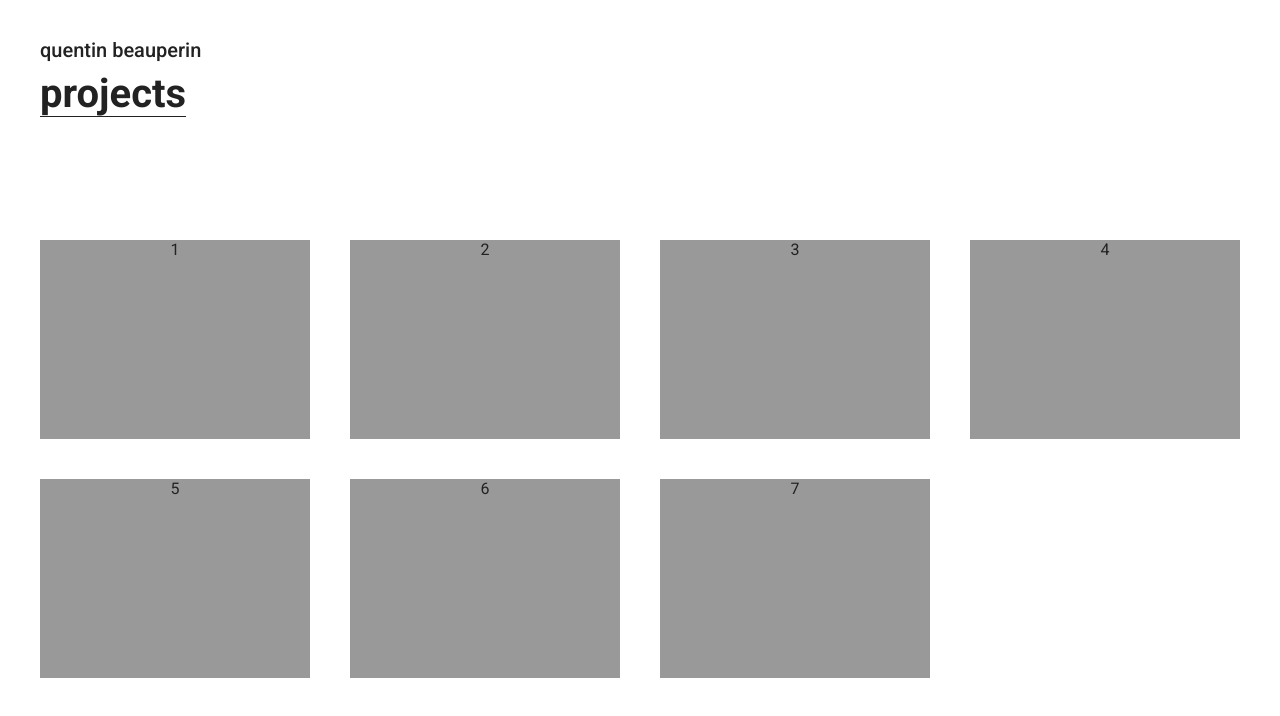
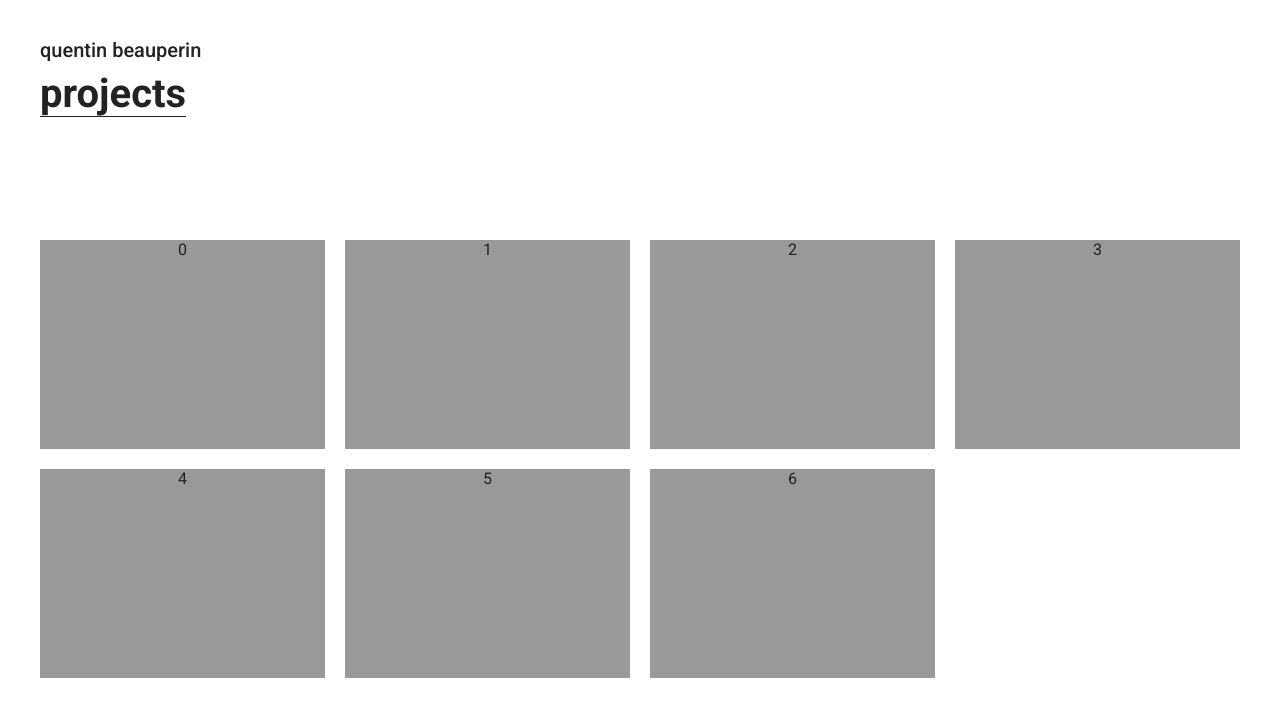
Before and after one commit to qbeauperin/portfolio, a React (Create React App) app: page /projects in a window 1280 px wide. Shown: the top 716 px of the page. Built offline with nearby package versions, Linux system fonts and the light colour scheme.

Commit message:
Add transitions on projects

```diff
--- a/package.json
+++ b/package.json
@@ -6,7 +6,8 @@
     "react": "^15.5.4",
     "react-dom": "^15.5.4",
     "react-helmet": "^5.0.3",
-    "react-router-dom": "^4.1.1"
+    "react-router-dom": "^4.1.1",
+    "react-transition-group": "^1.1.3"
   },
   "devDependencies": {
     "react-scripts": "0.9.5"
--- a/src/index.css
+++ b/src/index.css
@@ -96,26 +96,27 @@ main {
 .projects {
     overflow: hidden;
     width: 100%;
-    padding: 20px;
+    padding: 30px;
 }
     .projects .project {
         float: left;
         width: 25%;
-        padding: 20px;
+        padding: 10px;
         opacity: 1;
         left: 0;
         top: 0;
-        transition: opacity .8s .4s, top .8s .4s, left .8s .4s;
+        transform: scale(1);
+        transition: opacity .4s .4s, transform .4s .4s;
     }
+    .projects .project.grid-appear,
     .projects .project.grid-enter {
         opacity: 0;
-        left: 40px;
-        top: 40px;
+        transform: scale(0.8);
     }
+    .projects .project.grid-appear-active,
     .projects .project.grid-enter-active {
         opacity: 1;
-        left: 0;
-        top: 0;
+        transform: scale(1);
     }
         .projects .project .wrap {
             display: block;
--- a/src/pages/Projects.jsx
+++ b/src/pages/Projects.jsx
@@ -1,8 +1,25 @@
 import React, { Component } from 'react';
+import CSSTransitionGroup from 'react-transition-group/CSSTransitionGroup'
 
 class Projects extends Component {
+    constructor(props){
+        super(props);
+        this.state = {
+            projects: ['0']
+        };
+    }
+    addProject(){
+        this.setState(Object.assign({}, this.state, {projects: this.state.projects.concat([this.state.projects.length])}));
+        if(this.state.projects.length >= 7) clearInterval(this.projectsStagger);
+    }
+    componentDidMount(){
+        this.projectsStagger = setInterval(() => this.addProject(), 50);
+    }
+    componentWillUnmount(){
+        clearInterval(this.projectsStagger);
+    }
     render() {
-        const projects = [1,2,3,4,5,6,7].map((number) =>
+        const projects = this.state.projects.map((number) =>
             <div className="project" key={number}>
                 <div className="wrap">
                     {number}
@@ -12,7 +29,14 @@ class Projects extends Component {
 
         return (
             <div className="projects">
-                {projects}
+                <CSSTransitionGroup
+                    transitionName="grid"
+                    transitionAppear={true}
+                    transitionAppearTimeout={0}
+                    transitionEnterTimeout={0}
+                    transitionLeaveTimeout={0}>
+                    {projects}
+                </CSSTransitionGroup>
             </div>
         );
     }
```
Also changed, not shown: 1 other file (tests, documents, lock files or other folders).
